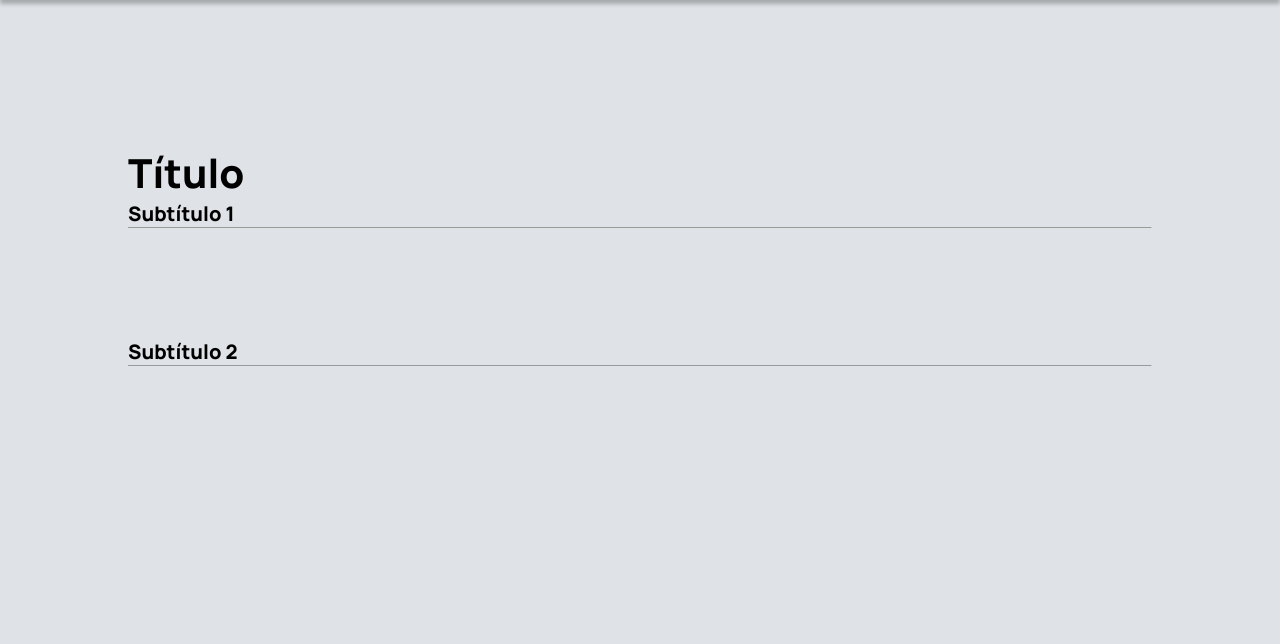
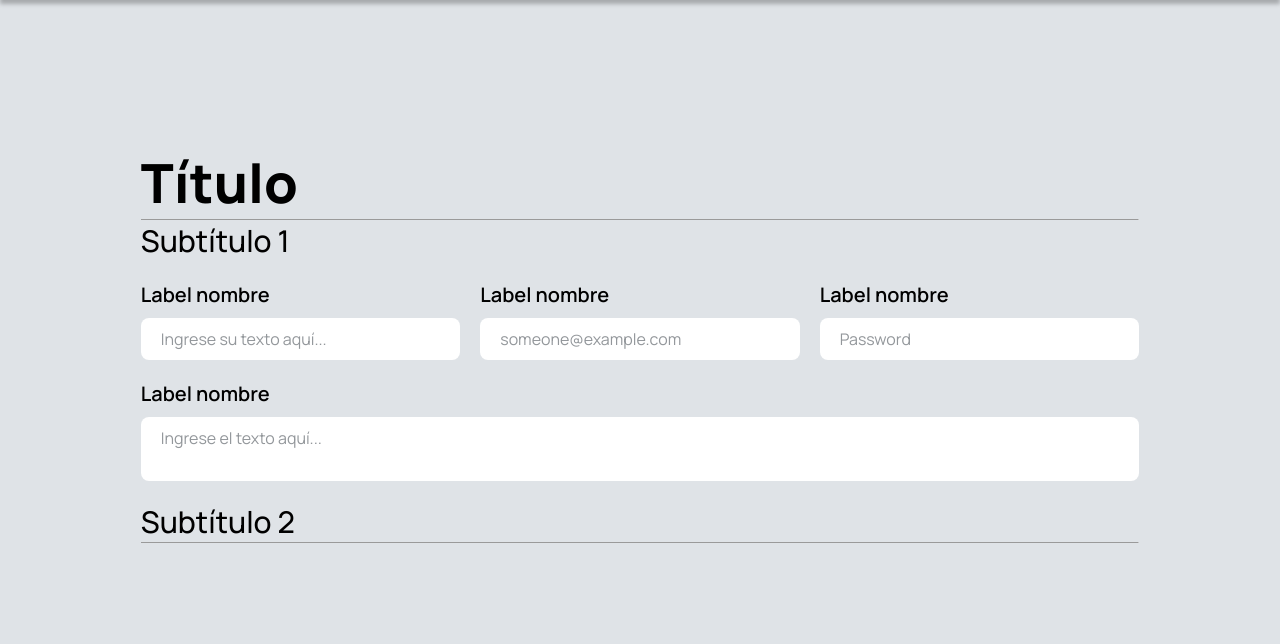
Before and after one commit to Colegio-de-ingenieros/Proyect-Master, a PHP site: page /view/administrativo/plantilla_menu_admin.html in a window 1280 px wide. Shown: the part 95-739 px from the top of the page. Run offline with PHP 8.4, Linux system fonts and the light colour scheme; some libraries are stand-ins or nearby versions.

Commit message:
plantilla admin1

```diff
--- a/public/css/administrativo/plantilla_admin.css
+++ b/public/css/administrativo/plantilla_admin.css
@@ -305,17 +305,32 @@ html{
     justify-content: center;
     margin: 15em auto;
 }
-
-h1{
-    color: var(--color-black);
-    font-size: 40px;
-    font-weight: 800;
+.contenedor-formulario{
+    padding: 20px 0px 20px 0;
+    display: grid;
+    grid-template-columns: 1fr 1fr 1fr;
+    gap: 20px;
 }
 
-h3{
-    color: var(--color-black);
-    font-size: 20px;
-    font-weight: 800;
+.grupo-input2{
+    display: block;
+    grid-column: span 3;
+
+}
+.grupo-input{
+    display: block;
+}
+
+.label-form{
+    padding-bottom: 10px;
+}
+
+.input-format{
+    width: 100%;
+}
+
+.input-textarea{
+    width: 100%;
 }
 
 hr{
--- a/public/css/style.css
+++ b/public/css/style.css
@@ -245,6 +245,21 @@ h6{
     align-items: center;
     justify-content: center;
 }
+.input-textarea{
+    resize: none;
+    color: var(--color-black);
+    background-color: var(--color-white);
+    border-radius: var(--radius-2);
+    padding: 10px 20px;
+    border: none;
+    outline: none;
+
+    font-size: 1rem;
+    display: flex;
+    align-items: center;
+    justify-content: center;
+    grid-column: span 3;
+}
 
 .input-format:focus{
     background: var(--color-gray-2);
@@ -262,6 +277,24 @@ h6{
     font-size: 1rem;
     font-weight: 400;
 }
+
+.input-textarea:focus{
+    background: var(--color-gray-2);
+    box-shadow: var(--shadow-1);
+    transition: all 300ms;
+}
+
+.input-textarea:focus::placeholder{
+    color: var(--color-placeholder-2);
+    font-weight: 500;
+}
+
+.input-textarea::placeholder{
+    color: var(--color-placeholder-1);
+    font-size: 1rem;
+    font-weight: 400;
+}
+
 /* =================== TABLAS =================== */
 /* hola*/
 table{
--- a/public/plantilla_inputs.html
+++ b/public/plantilla_inputs.html
@@ -29,6 +29,7 @@
         <input type="week" class="input-format" placeholder="Week">
         <input type="month" class="input-format" placeholder="Month">
         <input type="datetime-local" class="input-format" placeholder="Datetime-local">
+        <textarea type="text" class="input-textarea" placeholder="Ingrese el texto aquí..."></textarea>
     </div>
 </body>
 </html>
--- a/view/administrativo/plantilla_menu_admin.html
+++ b/view/administrativo/plantilla_menu_admin.html
@@ -7,6 +7,7 @@
     <title>Document</title>
     <script src="https://kit.fontawesome.com/f8c41f1595.js" crossorigin="anonymous"></script>
     <link rel="stylesheet" href="../../public/css/administrativo/plantilla_admin.css">
+	<link rel="stylesheet" href="../../public/css/style.css">
 </head>
 <body>
     <header>
@@ -39,7 +40,6 @@
                         <li class="logo_menu"><a href="#">
                             <img class="logo_ciscig" src="../../public/css/administrativo/LOGO_CISCIG.png" alt="">
                         </a>
-
 						</li>
 
 						<li>
@@ -183,17 +183,52 @@
 			</div>
 		</div>
 	</header>
-	<nav class="contePlantilla" >
-		<h1>Título </h1>
-        <h3>Subtítulo 1</h3>
+	<div class="contePlantilla" >
+		<h3>Título </h3>
+		<hr size="1px"/>
+        <h6>Subtítulo 1</h6>
+		<div class="contenedor-formulario">
+			<div class="grupo-input">
+				<div class="label-form">
+					<p class="label-2">Label nombre</p>
+				</div>
+				<div class="input-form">
+					<input type="text" class="input-format"placeholder="Ingrese su texto aquí...">
+				</div>
+			</div>
+
+			<div class="grupo-input">
+				<div class="label-form">
+					<p class="label-2">Label nombre</p>
+				</div>
+				<div class="input-form">
+					<input type="email" class="input-format" placeholder="someone@example.com">
+				</div>
+			</div>
+
+			<div class="grupo-input">
+				<div class="label-form">
+					<p class="label-2">Label nombre</p>
+				</div>
+				<div class="input-form">
+					<input type="password" class="input-format"placeholder="Password">
+				</div>
+			</div>
+
+			<div class="grupo-input2">
+				<div class="label-form">
+					<p class="label-2">Label nombre</p>
+				</div>
+				<div class="input-form">
+					<textarea type="text" class="input-textarea" placeholder="Ingrese el texto aquí..."></textarea>
+				</div>
+			</div>
+
+
+		</div>
+
+		<h6>Subtítulo 2</h6>
         <hr size="1px"/>
-		<br>
-		<br>
-		<br>
-		<br>
-		<br>
-		<h3>Subtítulo 2</h3>
-        <hr size="1px"/>
-    </nav>
+    </div>
 </body>
 </html>
```
